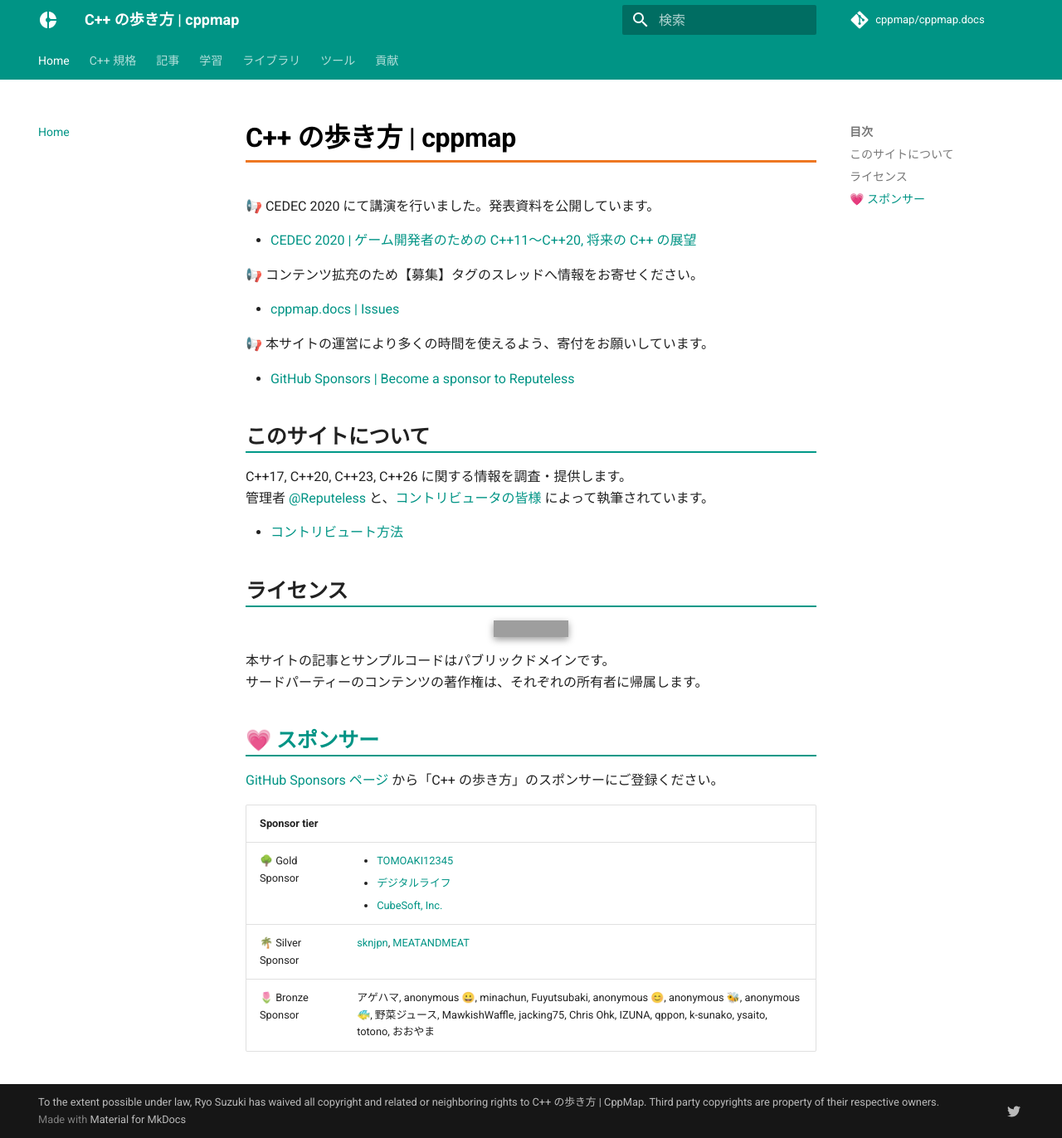
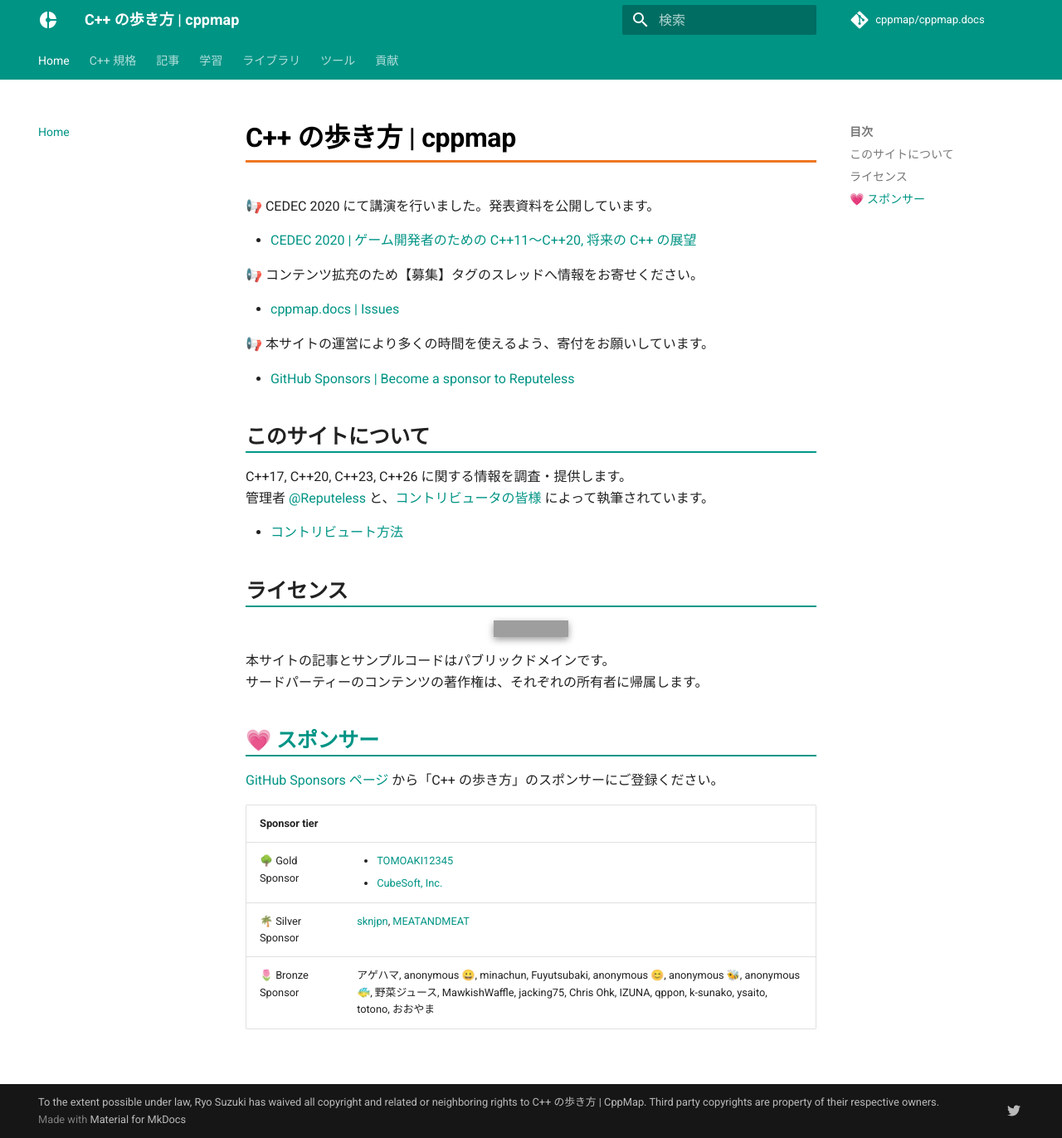
Before and after one commit to cppmap/cppmap.docs, an MkDocs documentation site: the page built from docs/index.md, in a window 1280 px wide and 1372 px high. Shown: the whole window at 83% size. Built offline with MkDocs 1.6.1 and Material for MkDocs 9.7.7, drawn with Linux system fonts in a browser that asks for light colours; nearby versions of some CDN libraries; comment, search, counter and statistics services are not loaded; grey boxes are pictures that could not be loaded.

Commit message:
Update index.md

```diff
--- a/docs/index.md
+++ b/docs/index.md
@@ -30,6 +30,6 @@
 
 |Sponsor tier| |
 |--|--|
-|🌳 Gold Sponsor |<ul><li>[TOMOAKI12345](https://github.com/TOMOAKI12345)</li><li>[デジタルライフ](https://lifedigitalwiki.org/ja/)</li><li>[CubeSoft, Inc.](https://www.cube-soft.jp/)</li></ul>|
+|🌳 Gold Sponsor |<ul><li>[TOMOAKI12345](https://github.com/TOMOAKI12345)</li><li>[CubeSoft, Inc.](https://www.cube-soft.jp/)</li></ul>|
 |🌴 Silver Sponsor |[sknjpn](https://twitter.com/sknjpn), [MEATANDMEAT](https://github.com/MEATANDMEAT)|
 |🌷 Bronze Sponsor |アゲハマ, anonymous 😀, minachun, Fuyutsubaki, anonymous 😊, anonymous 🐝, anonymous 🐠, 野菜ジュース, MawkishWaffle, jacking75, Chris Ohk, IZUNA, qppon, k-sunako, ysaito, totono, おおやま|
```
